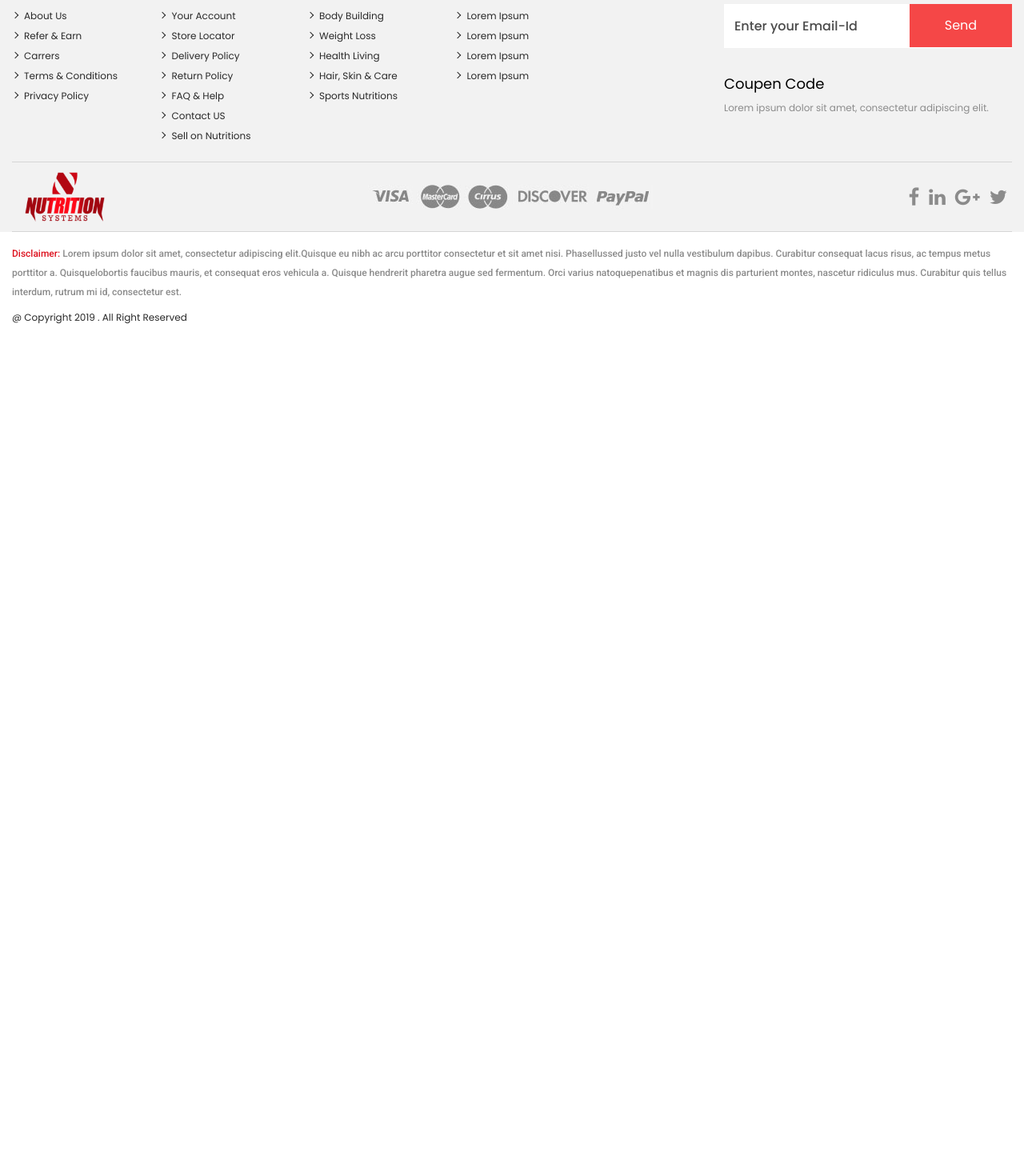
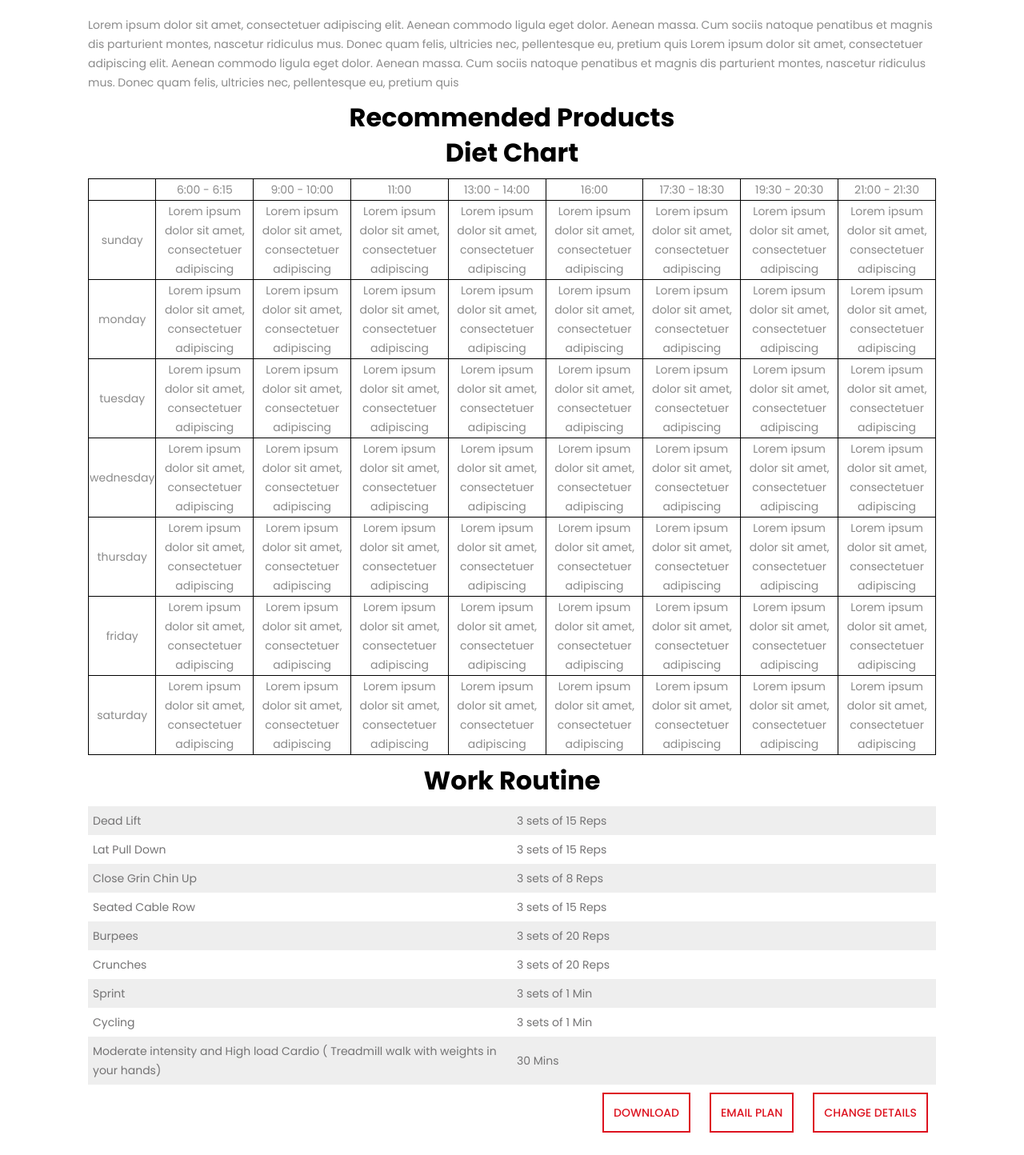
Before and after one commit to KaranPalan7507/NSEcomm, a React (Create React App) app in the folder nutrition/: page /tool in a window 1280 px wide. Shown: the part 300-1744 px from the top of the page at 80% size. Before the commit the page ends 800 px from the top, so only its background shows below. Built offline with nearby package versions, Linux system fonts and the light colour scheme.

Commit message:
tool wip

```diff
--- a/nutrition/src/App.js
+++ b/nutrition/src/App.js
@@ -12,6 +12,8 @@ import Blog from "./Pages/Blog";
 import BlogDetail from "./Pages/BlogDetail";
 import Account from "./Pages/Account";
 import Cart from "./Pages/Cart";
+import Tool from "./Pages/Tool";
+
 class App extends Component {
   render() {
     return (
@@ -37,6 +39,7 @@ class App extends Component {
             <Route path="/order-failure" component={() => <AfterOrder />} />
             <Route path="/account" component={Account} />
             <Route path="/cart" component={Cart} />
+            <Route path="/tool" component={Tool} />
           </Router>
         </section>
         <Footer />
--- /dev/null
+++ b/nutrition/src/Pages/Tool/index.js
@@ -0,0 +1,96 @@
+import React from "react";
+import "./style.scss";
+export default class extends React.Component {
+  name = "User";
+  subHeading = "Lorem Ispum text";
+  summary =
+    "Lorem ipsum dolor sit amet, consectetuer adipiscing elit. Aenean commodo ligula eget dolor. Aenean massa. Cum sociis natoque penatibus et magnis dis parturient montes, nascetur ridiculus mus. Donec quam felis, ultricies nec, pellentesque eu, pretium quis Lorem ipsum dolor sit amet, consectetuer adipiscing elit. Aenean commodo ligula eget dolor. Aenean massa. Cum sociis natoque penatibus et magnis dis parturient montes, nascetur ridiculus mus. Donec quam felis, ultricies nec, pellentesque eu, pretium quis";
+  workroutine = [
+    { exercise: "Dead Lift", sets: "3 sets of 15 Reps" },
+    { exercise: "Lat Pull Down", sets: "3 sets of 15 Reps" },
+    { exercise: "Close Grin Chin Up", sets: "3 sets of 8 Reps" },
+    { exercise: "Seated Cable Row", sets: "3 sets of 15 Reps" },
+    { exercise: "Burpees", sets: "3 sets of 20 Reps" },
+    { exercise: "Crunches", sets: "3 sets of 20 Reps" },
+    { exercise: "Sprint", sets: "3 sets of 1 Min" },
+    { exercise: "Cycling", sets: "3 sets of 1 Min" },
+    {
+      exercise:
+        "Moderate intensity and High load Cardio ( Treadmill walk with weights in your hands) ",
+      sets: "30 Mins"
+    }
+  ];
+  headings = [
+    "6:00 - 6:15",
+    "9:00 - 10:00",
+    "11:00",
+    "13:00 - 14:00",
+    "16:00",
+    "17:30 - 18:30",
+    "19:30 - 20:30",
+    "21:00 - 21:30"
+  ];
+  cols = [
+    "sunday",
+    "monday",
+    "tuesday",
+    "wednesday",
+    "thursday",
+    "friday",
+    "saturday"
+  ];
+  dietText = "Lorem ipsum dolor sit amet, consectetuer adipiscing";
+  render() {
+    return (
+      <div className="tool-result-wrapper">
+        <div className="title">Hi {this.name}</div>
+        <div className="sub-heading">{this.subHeading}</div>
+        <div className="summary">{this.summary}</div>
+        <div className="recommended-products">
+          <div className="title">Recommended Products</div>
+        </div>
+        <div className="dietchart">
+          <div className="title">Diet Chart</div>
+          <table>
+            <thead>
+              <tr>
+                <td></td>
+                {this.headings.map((heading, index) => (
+                  <td key={index}>{heading}</td>
+                ))}
+              </tr>
+            </thead>
+            <tbody>
+              {this.cols.map((item, index) => (
+                <tr key={index}>
+                  <td>{item}</td>
+                  {this.headings.map((heading, colindex) => (
+                    <td key={colindex}>{this.dietText}</td>
+                  ))}
+                </tr>
+              ))}
+            </tbody>
+          </table>
+        </div>
+        <div className="workroutine">
+          <div className="title">Work Routine</div>
+          <table>
+            <tbody>
+              {this.workroutine.map((item, index) => (
+                <tr className={index % 2 == 0 ? "even" : "odd"} key={index}>
+                  <td>{item.exercise}</td>
+                  <td>{item.sets}</td>
+                </tr>
+              ))}
+            </tbody>
+          </table>
+        </div>
+        <div className="tool-btns-wrapper">
+          <button className="tool-btn">DOWNLOAD</button>
+          <button className="tool-btn">EMAIL PLAN</button>
+          <button className="tool-btn">CHANGE DETAILS</button>
+        </div>
+      </div>
+    );
+  }
+}
--- /dev/null
+++ b/nutrition/src/Pages/Tool/style.scss
@@ -0,0 +1,63 @@
+.tool-result-wrapper {
+  max-width: 1100px;
+  margin: auto;
+  font-family: "Poppins";
+  padding: 20px;
+  .title {
+    font-size: 32px;
+    color: #000000;
+    font-weight: 700;
+    text-align: center;
+    margin: 20px 0;
+  }
+  .sub-heading {
+    font-size: 14px;
+    color: #dd121f;
+    margin-bottom: 20px;
+    text-align: center;
+  }
+  .summary {
+    font-size: 14px;
+    color: #8b8b8b;
+    font-weight: 400;
+  }
+  .dietchart {
+    table,
+    tr,
+    td {
+      border: 1px solid black;
+      text-align: center;
+    }
+  }
+  .workroutine {
+    table {
+      width: 100%;
+      td {
+        width: 50%;
+        color: #747374;
+        padding: 6px;
+      }
+    }
+    .odd {
+      background: white;
+    }
+    .even {
+      background: #eeeeee;
+    }
+  }
+  .tool-btns-wrapper {
+    display: flex;
+    justify-content: flex-end;
+    height: 50px;
+    margin: 10px;
+    .tool-btn {
+      color: #dd121f;
+      font-weight: 500;
+      text-align: center;
+      background-color: white;
+      border: 2px solid #dd121f;
+      margin-left: 24px;
+      padding: 0 12px;
+    }
+  }
+}
```
